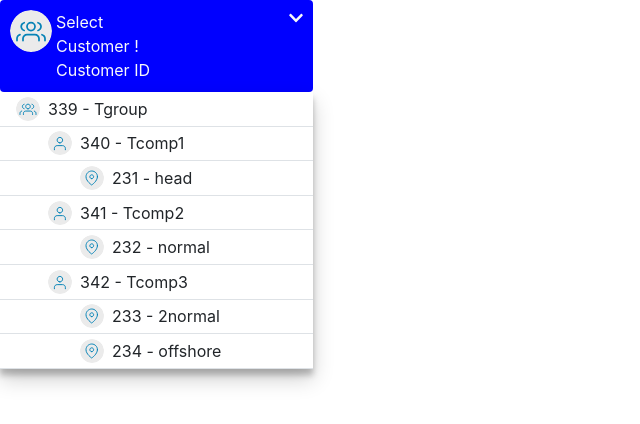
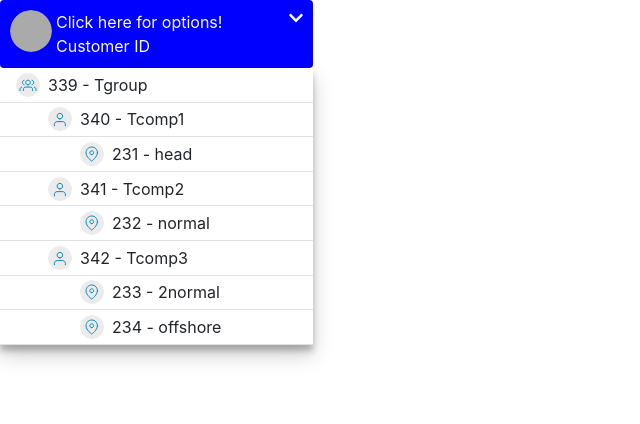
Before and after one commit to hareshpatel1990/angular-treeview-selectbox, an Angular app: page / in a window 1280 px wide. Shown: the top 424 px of the page, without its empty margins (0-640 px from the left). Built offline with nearby package versions, Linux system fonts and the light colour scheme.

Commit message:
2 files modified, 1 added

```diff
--- a/src/app/app.component.html
+++ b/src/app/app.component.html
@@ -6,19 +6,35 @@
           src="assets/img/Group_Customer.svg"
           class="rounded-circle customer_type_icon"
           alt="Customer Type"
-          *ngIf="data.type == 'G'"
+          *ngIf="seletedOptionType == 'G'"
         />
         <img
           src="/assets/img/Individual_Customer.svg"
           class="rounded-circle customer_type_icon"
           alt="Customer Type"
-          *ngIf="data.type == 'I'"
+          *ngIf="seletedOptionType == 'I'"
+        />
+        <img
+          src="/assets/img/Branches.svg"
+          class="rounded-circle customer_type_icon"
+          alt="Customer Type"
+          *ngIf="seletedOptionType == 'B'"
+        />
+        <img
+          src="/assets/img/disabled.svg"
+          class="rounded-circle customer_type_icon"
+          alt="Customer Type"
+          *ngIf="
+            seletedOptionType != 'B' &&
+            seletedOptionType != 'I' &&
+            seletedOptionType != 'G'
+          "
         />
       </div>
       <div class="d-flex flex-column flex-grow-1">
         <div class="d-flex flex-row ml-1">
-          <div class="w-50 text-light">Select Customer !</div>
-          <div class="w-50 text-light text-right">
+          <div class="w-90 flex-grow-1 text-light">{{ seletedText }}</div>
+          <div class="w-10 text-light text-right">
             <fa-icon [icon]="faChevronDown"></fa-icon>
           </div>
         </div>
--- a/src/app/app.component.ts
+++ b/src/app/app.component.ts
@@ -8,13 +8,12 @@ import { faCoffee } from '@fortawesome/free-solid-svg-icons/faCoffee';
   styleUrls: ['./app.component.css'],
 })
 export class AppComponent {
-  faCoffee = faCoffee;
   faChevronDown = faChevronDown;
 
   seletedOptionType = '';
   seletedClientId = '';
   seletedId = '';
-  seletedText = '';
+  seletedText = 'Click here for options!';
 
   data = {
     id: 339,
@@ -89,4 +88,8 @@ export class AppComponent {
       },
     ],
   };
+
+  onSelected(optionType,id,text){
+
+  }
 }
```
Also changed, not shown: src/assets/img/disabled.svg (added).
